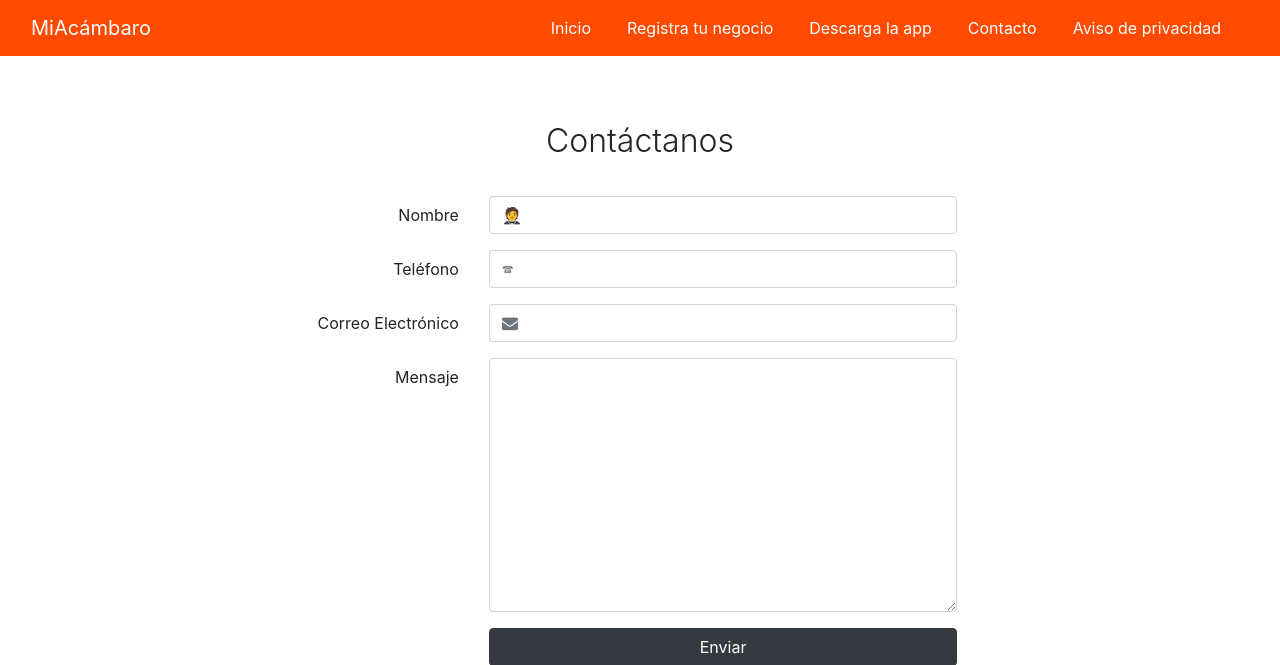
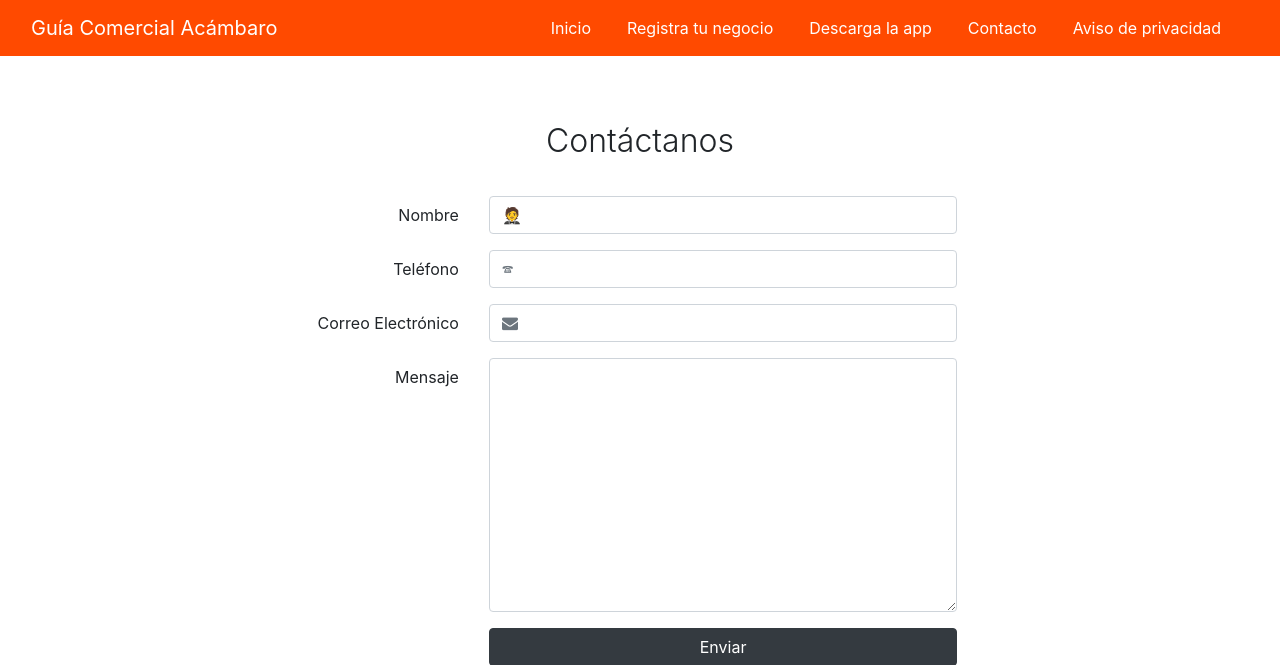
Before and after one commit to GuiaComercialAcambaro/guia_comercial, a PHP site: page /contacto.php in a window 1280 px wide. Shown: the top 665 px of the page. Run offline with PHP 8.4, Linux system fonts and the light colour scheme; some libraries are stand-ins or nearby versions.

Commit message:
proyecto_base

```diff
--- a/contacto.php
+++ b/contacto.php
@@ -74,7 +74,7 @@ if (isset($_POST['enviar'])) {
                     <div class="col-md-12" style="background-color: #ff4a00;">
                         <nav class="navbar navbar-expand-lg">
                             <a class="navbar-brand" href="index.php" style="color:white;">
-                                MiAcámbaro
+                                Guía Comercial Acámbaro
                                 <!-- <img src="images/logo.png" width="120" height="42" class="d-inline-block align-top" alt=""> -->
                             </a>
                             <button class="navbar-toggler" type="button" data-toggle="collapse" data-target="#navbarNavDropdown" aria-controls="navbarNavDropdown" aria-expanded="false" aria-label="Toggle navigation">
--- a/login.php
+++ b/login.php
@@ -63,7 +63,7 @@ if (isset($_SESSION['idRol'])) {
                     <div class="col-md-12" style="background-color: #ff4a00;">
                         <nav class="navbar navbar-expand-lg">
                             <a class="navbar-brand" href="index.php" style="color:white;">
-                                MiAcámbaro
+                                Guía Comercial Acámbaro
                                 <!-- <img src="images/logo.png" width="120" height="42" class="d-inline-block align-top" alt=""> -->
                             </a>
                             <button class="navbar-toggler" type="button" data-toggle="collapse" data-target="#navbarNavDropdown" aria-controls="navbarNavDropdown" aria-expanded="false" aria-label="Toggle navigation">
--- a/registro.php
+++ b/registro.php
@@ -58,7 +58,7 @@ session_start();
                     <div class="col-md-12" style="background-color: #ff4a00">
                         <nav class="navbar navbar-expand-lg">
                             <a class="navbar-brand" href="index.php" style="color:white;">
-                               Guía Comercial
+                               Guía Comercial Acámbaro
 
                             </a>
                             <button class="navbar-toggler" type="button" data-toggle="collapse" data-target="#navbarNavDropdown" aria-controls="navbarNavDropdown" aria-expanded="false" aria-label="Toggle navigation">
```
